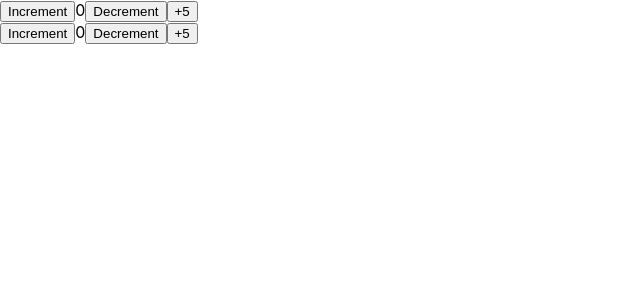
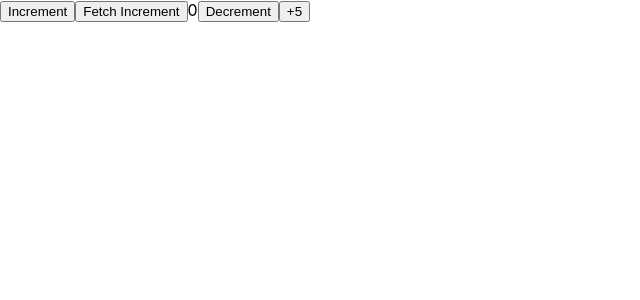
Before and after one commit to hykimyong/cra, a React (Create React App) app: page / in a window 1280 px wide. Shown: the top 300 px of the page, without its empty margins (0-640 px from the left). Built offline with nearby package versions, Linux system fonts and the light colour scheme.

Commit message:
redux3
hooks => useSelector/useDispatch
api통신 -> 비동기 작업(rtk-query)
redux-thunk -> ation으로 api 요청/결과 store에 반영

```diff
--- a/package.json
+++ b/package.json
@@ -10,6 +10,7 @@
     "@testing-library/jest-dom": "^5.16.5",
     "@testing-library/react": "^13.4.0",
     "@testing-library/user-event": "^13.5.0",
+    "axios": "^1.3.5",
     "date-fns": "^2.29.3",
     "date-fns-tz": "^2.0.0",
     "dayjs": "^1.11.7",
--- a/src/App.js
+++ b/src/App.js
@@ -27,7 +27,6 @@ import Counter from './features/counter/Counter';
 function App() {
   return (
     <>
-    <Counter2/>
     <Counter/>
     </>
   );
--- a/src/features/counter/Counter.js
+++ b/src/features/counter/Counter.js
@@ -1,6 +1,6 @@
 import React from 'react'
 import { useDispatch, useSelector } from 'react-redux'
-import { decrement, increment, incrementByAmount } from './counterSlice';
+import { decrement, increment, incrementByAmount, fetchIncrement } from './counterSlice';
 
 export default function Counter() {
     const count = useSelector((state)=>state.counter.value);
@@ -9,6 +9,7 @@ export default function Counter() {
     <div>
         <div>
             <button onClick={()=>dispatch(increment())}>Increment</button>
+            <button onClick={()=>dispatch(fetchIncrement(2))}>Fetch Increment</button>
             <span>{count}</span>
             <button onClick={()=>dispatch(decrement())}>Decrement</button>
             <button onClick={()=>dispatch(incrementByAmount(5))}>+5</button>
--- a/src/features/counter/counterSlice.js
+++ b/src/features/counter/counterSlice.js
@@ -1,4 +1,13 @@
-import { createSlice } from "@reduxjs/toolkit";
+import { createAsyncThunk, createSlice } from "@reduxjs/toolkit";
+import axios from "axios";
+
+export const fetchIncrement = createAsyncThunk(
+    'users/fetchByIdStatus',
+  async (value) => {
+    const response = await axios.put("/counter/increment",{value : value})
+    return response.data
+  }
+)
 
 export const counterSlice = createSlice({
     name: 'counter',
@@ -15,6 +24,11 @@ export const counterSlice = createSlice({
         incrementByAmount:(state,action)=>{
             state.value += action.payload;
         }
+    },
+    extraReducers: {
+        [fetchIncrement.fulfilled] : (state,action)=>{
+            state.value = action.payload.value;
+        },
     }
 });
 
```
Also changed, not shown: 1 other file (tests, documents, lock files or other folders).
